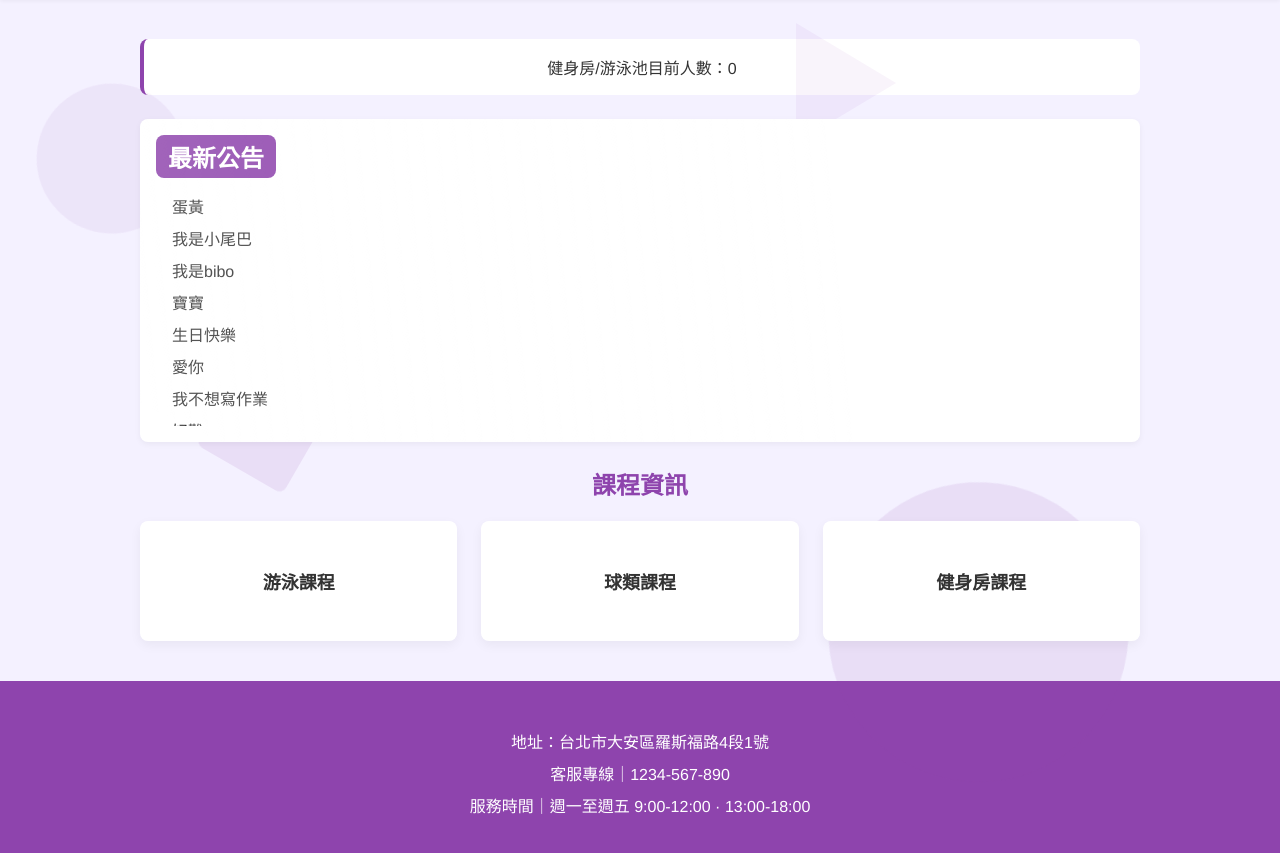
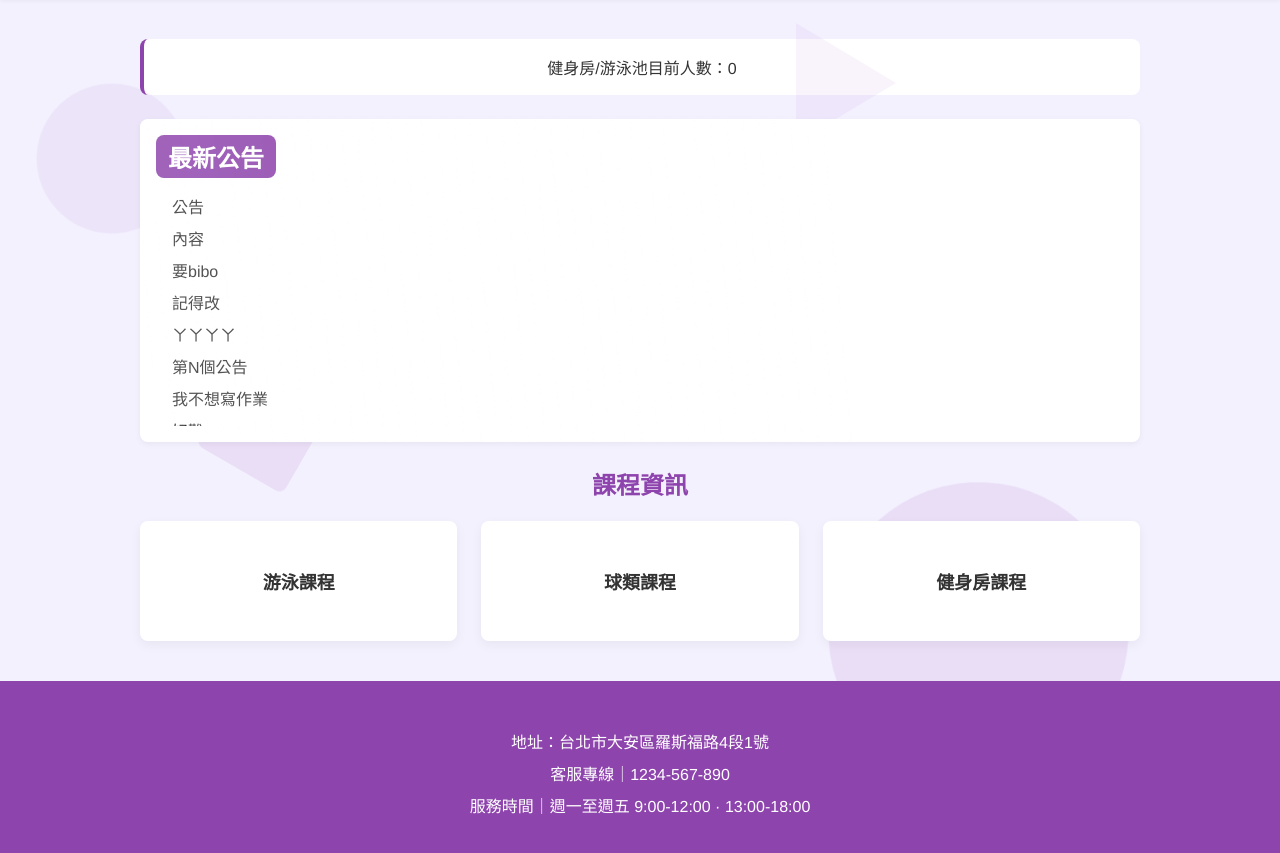
Before and after one commit to rk42745417/movie-booking-system, a plain HTML site: page test_site/index.html in a window 1280 px wide. Shown: the part 65-918 px from the top of the page. Drawn offline with Linux system fonts and the light colour scheme.

Commit message:
Update index.html

```diff
--- a/test_site/index.html
+++ b/test_site/index.html
@@ -274,17 +274,17 @@
     <div class="announcement">
       <h2>最新公告</h2>
       <div class="scroll">
-        <p>蛋黃</p>
-        <p>我是小尾巴</p>
-        <p>我是bibo</p>
-        <p>寶寶</p>
-        <p>生日快樂</p>
-        <p>愛你</p>
+        <p>公告</p>
+        <p>內容</p>
+        <p>要bibo</p>
+        <p>記得改</p>
+        <p>ㄚㄚㄚㄚ</p>
+        <p>第N個公告</p>
         <p>我不想寫作業</p>
         <p>好難</p>
         <p>我哪會</p>
-        <p>寶寶抱抱</p>
-        <p>想你了</p>
+        <p>嗚嗚嗚嗚</p>
+        <p>123</p>
         <p>跟大家分享莓果乳酸好喝</p>
         <p>加氣泡水更好喝</p>
         <p>迷克夏新品好期待</p>
```
